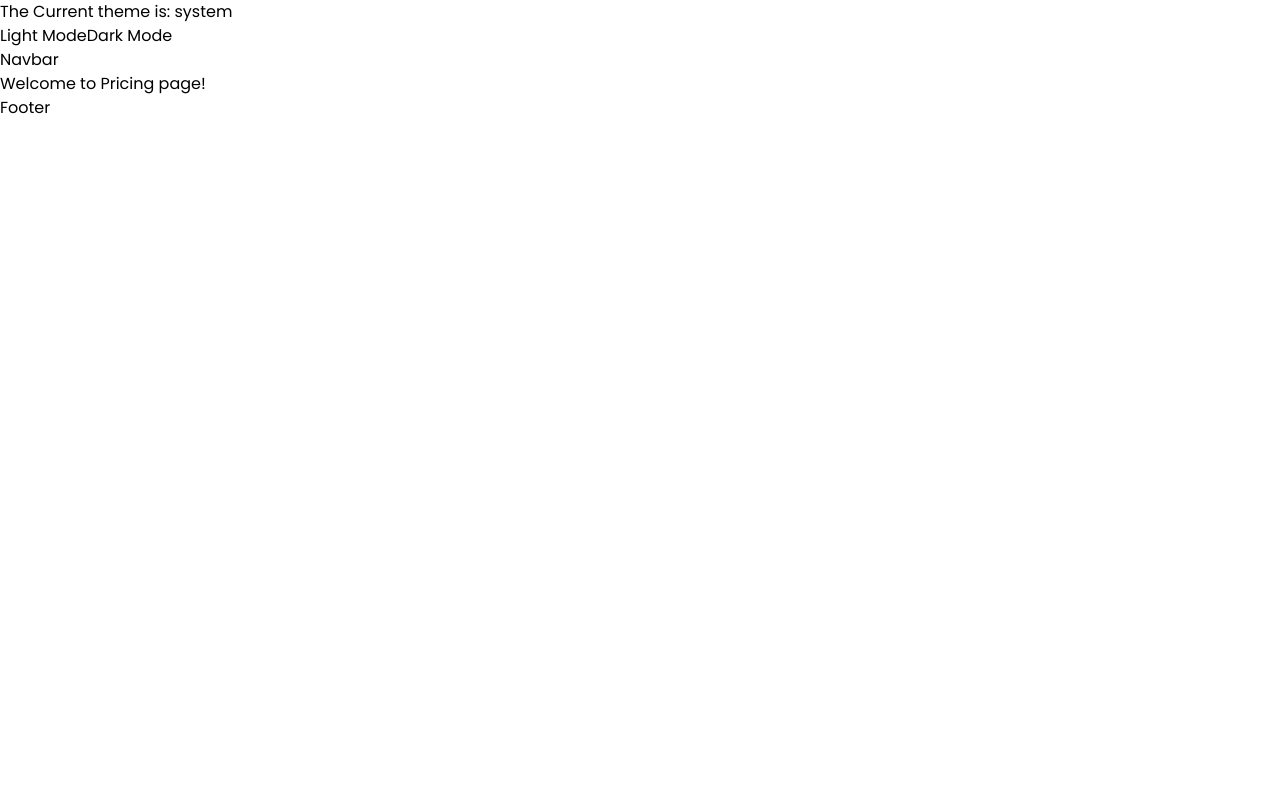
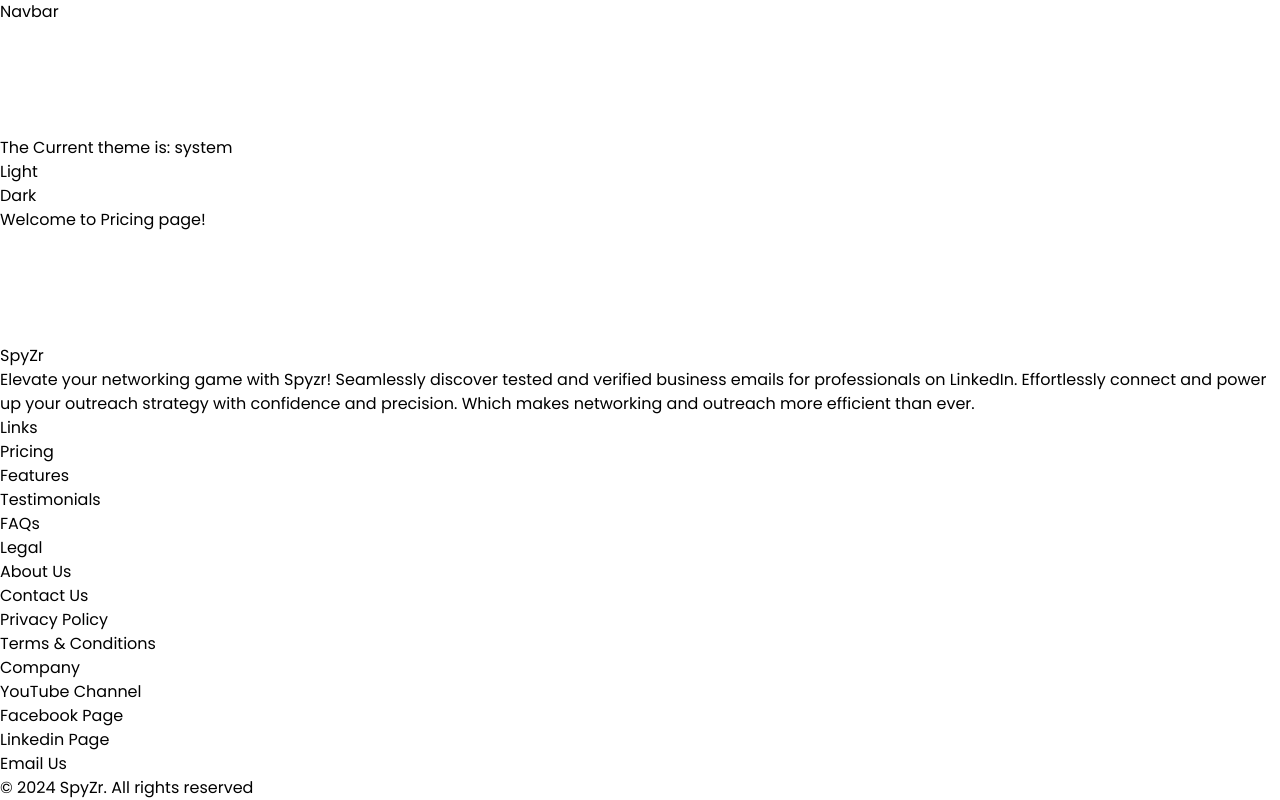
Before and after one commit to Polashahmad01/spyzr-frontend, a Next.js app: page /pricing in a window 1280 px wide. Built offline with nearby package versions, Linux system fonts and the light colour scheme.

Commit message:
Refactor layout and theme switcher; update app footer design

```diff
--- a/src/app/layout.jsx
+++ b/src/app/layout.jsx
@@ -18,10 +18,14 @@
     <html lang="en">
       <body className={poppins.className}>
         <ThemeProvider>
-          <ThemeSwitcher />
-          <AppNavbar />
-           {children}
-          <AppFooter />
+          <main className="flex flex-col justify-between h-screen">
+            <AppNavbar />
+            <section>
+              <ThemeSwitcher />
+              {children}
+            </section>
+            <AppFooter />
+          </main>
         </ThemeProvider>
       </body>
     </html>
--- a/src/components/ThemeSwitcher.jsx
+++ b/src/components/ThemeSwitcher.jsx
@@ -26,8 +26,9 @@
   return (
     <div>
       <p>The Current theme is: {theme}</p>
-      <button onClick={lighModeHandler}>Light Mode</button>
-      <button onClick={darkModeHandler}>Dark Mode</button>
+      <button onClick={lighModeHandler}>Light</button>
+      <br />
+      <button onClick={darkModeHandler}>Dark</button>
     </div>
   )
 }
--- a/src/components/app-footer.jsx
+++ b/src/components/app-footer.jsx
@@ -1,8 +1,76 @@
+import Link from "next/link";
 
 export default function AppFooter() {
   return (
-    <footer>
-      <p>Footer</p>
+    <footer className="dark:bg-[#1E1E1E] rounded-t-2xl">
+     <div className="container m-auto">
+      <div className="p-8 sm:p-0">
+
+        <div>
+          <h6>SpyZr</h6>
+          <p>
+            Elevate your networking game with Spyzr! Seamlessly discover tested and verified business emails for professionals on LinkedIn.
+            Effortlessly connect and power up your outreach strategy with confidence and precision.
+            Which makes networking and outreach more efficient than ever.
+          </p>
+        </div>
+
+        <div>
+          <h6>Links</h6>
+          <ul>
+            <li>
+              <Link className="transition hover:opacity-50" href="/pricing">Pricing</Link>
+            </li>
+            <li>
+              <Link className="transition hover:opacity-50" href="/features">Features</Link>
+            </li>
+            <li>
+              <Link className="transition hover:opacity-50" href="/testimonials">Testimonials</Link>
+            </li>
+            <li>
+              <Link className="transition hover:opacity-50" href="#">FAQs</Link>
+            </li>
+          </ul>
+        </div>
+
+        <div>
+          <h6>Legal</h6>
+          <ul>
+            <li>
+              <Link className="transition hover:opacity-50" href="/about">About Us</Link>
+            </li>
+            <li>
+              <Link className="transition hover:opacity-50" href="/contact">Contact Us</Link>
+            </li>
+            <li>
+              <Link className="transition hover:opacity-50" href="/privacy-policy">Privacy Policy</Link>
+            </li>
+            <li>
+              <Link className="transition hover:opacity-50" href="#">Terms & Conditions</Link>
+            </li>
+          </ul>
+        </div>
+
+        <div>
+          <h6>Company</h6>
+          <ul>
+            <li>
+              <Link className="transition hover:opacity-50" href="#">YouTube Channel</Link>
+            </li>
+            <li>
+              <Link className="transition hover:opacity-50" href="#">Facebook Page</Link>
+            </li>
+            <li>
+              <Link className="transition hover:opacity-50" href="#">Linkedin Page</Link>
+            </li>
+            <li>
+              <Link className="transition hover:opacity-50" href="#">Email Us</Link>
+            </li>
+          </ul>
+        </div>
+      </div>
+      <p>&copy; {new Date().getFullYear()} SpyZr. All rights reserved</p>
+     </div>
     </footer>
   )
 }
```
